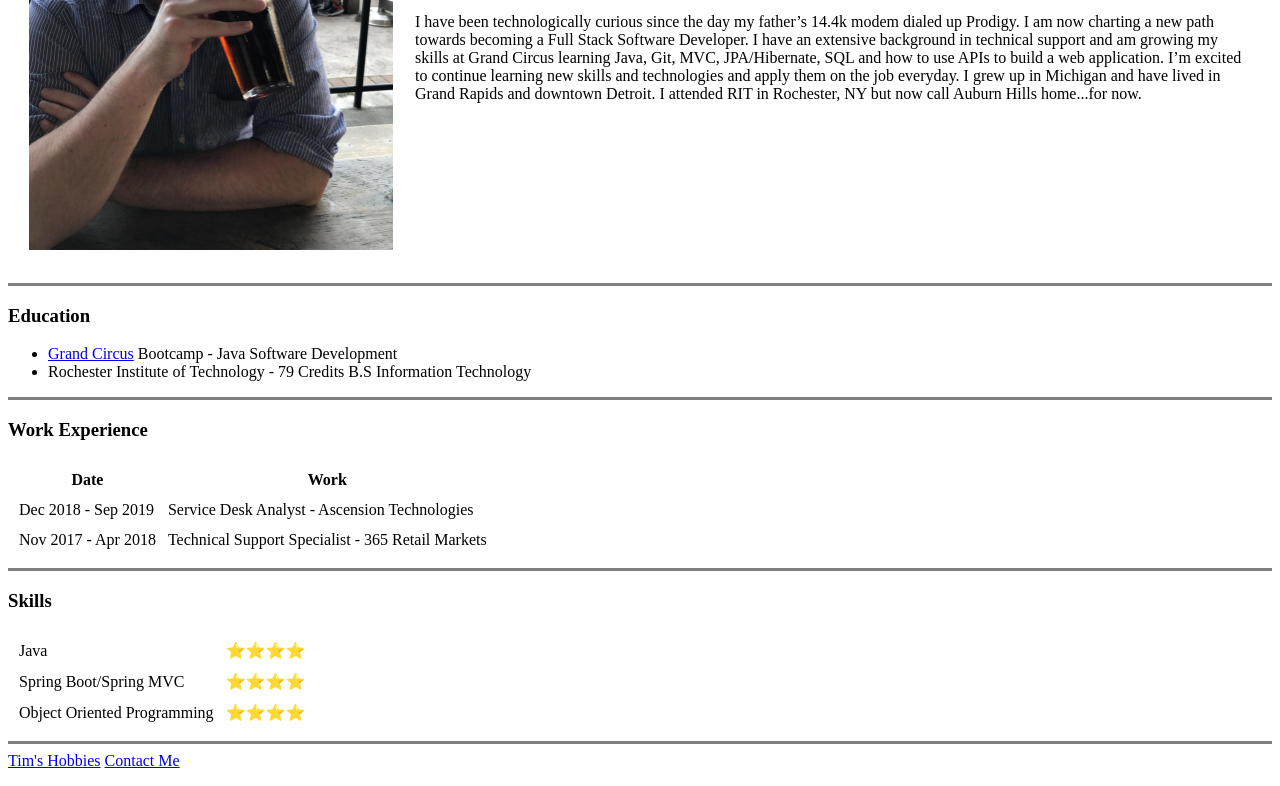
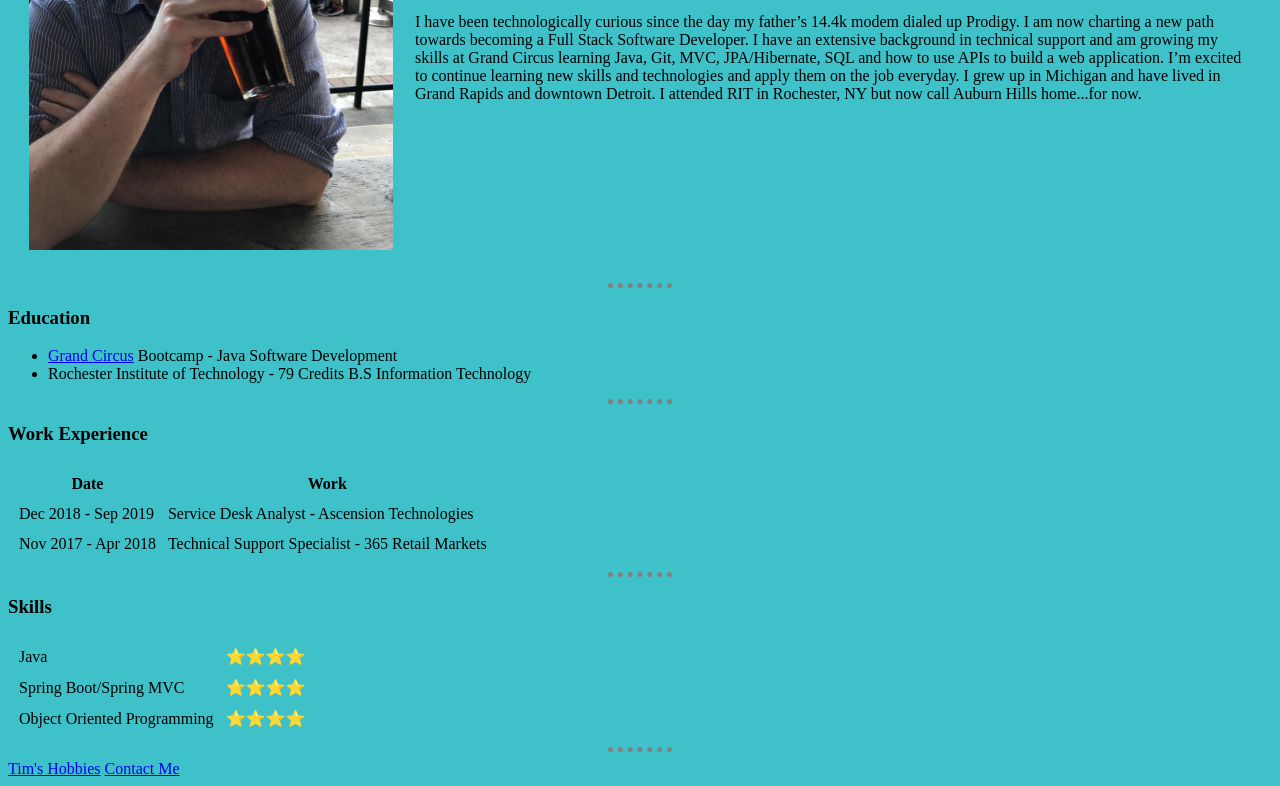
Before and after one commit to timstetter/HTML-CSS-JS-from-scratch, a plain HTML site: page index.html in a window 1280 px wide. Shown: the part 265-1051 px from the top of the page. Drawn offline with Linux system fonts and the light colour scheme.

Commit message:
internal css

```diff
--- a/index.html
+++ b/index.html
@@ -4,6 +4,28 @@
 <head>
   <meta charset="utf-8">
   <title>Tim's Personal Site</title>
+
+
+  <style>
+
+    body {
+      background-color: #3fc1c9;
+    }
+
+    hr {
+      border-style: none;
+      border-top-style: dotted;
+      border-color: grey;
+      border-width: 5px;
+      width: 5%;
+    }
+
+
+
+  </style>
+
+
+
 </head>
 
 <body>
@@ -27,13 +49,13 @@
       </td>
     </tr>
   </table>
-  <hr size="3" noshade />
+  <hr />
   <h3>Education</h3>
   <ul>
     <li><a href="https://grandcircus.co">Grand Circus</a> Bootcamp - Java Software Development</li>
     <li>Rochester Institute of Technology - 79 Credits B.S Information Technology</li>
   </ul>
-  <hr size="3" noshade />
+  <hr />
   <h3>Work Experience</h3>
   <table cellspacing="10">
     <thead>
@@ -53,7 +75,7 @@
       </tr>
     </tbody>
   </table>
-  <hr size="3" noshade />
+  <hr />
   <h3>Skills</h3>
   <table cellspacing="10">
     <tr>
@@ -69,7 +91,7 @@
       <td>⭐⭐⭐⭐</td>
     </tr>
   </table>
-  <hr size="3" noshade />
+  <hr />
   <a href="hobbies.html">Tim's Hobbies</a>
   <a href="contact.html">Contact Me</a>
 </body>
```
